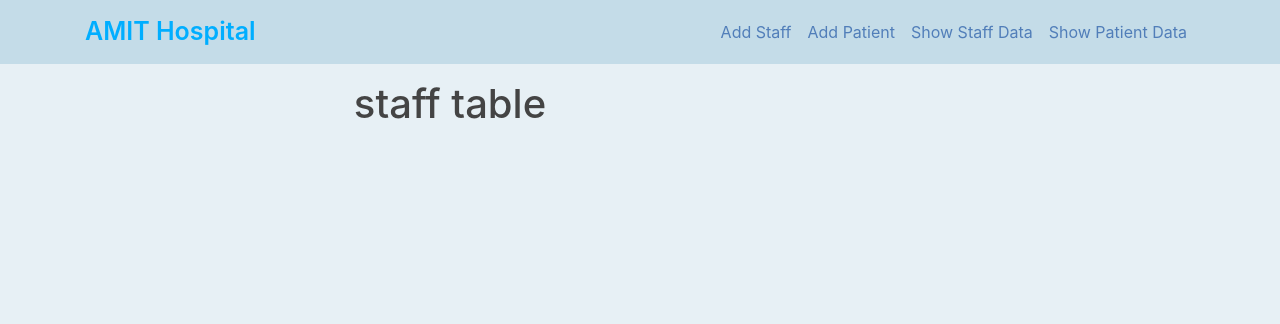
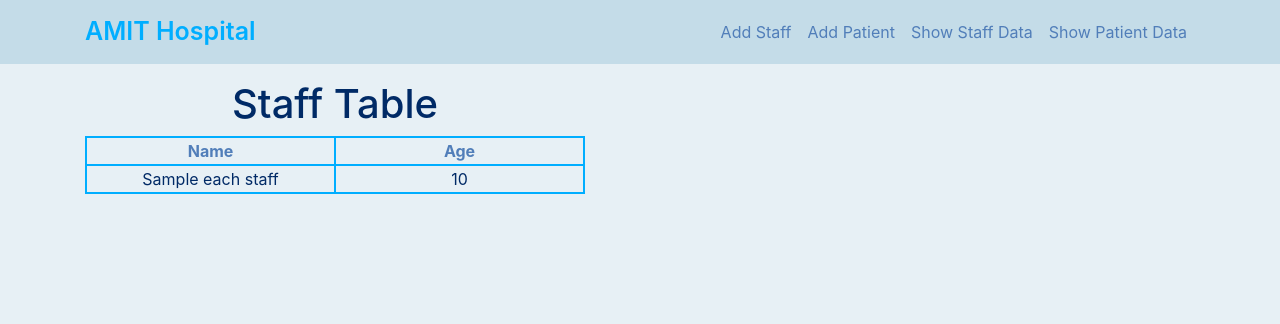
Before and after one commit to guirguisnashatzaki/Hospital-system, a Flask app: template myApp/templates/show-staff.html in a window 1280 px wide. Shown: the top 324 px of the page. Run offline with Flask 3, Linux system fonts and the light colour scheme; the template is opened without the code that fills it: most values are stand-ins (such as "Sample title", 1, 10 or a date in 2020); parts of the project's set-up code (start-up, migrations or seed data) failed here and were passed over; some libraries are stand-ins or nearby versions.

Commit message:
finishmyjob

```diff
--- a/myApp/File_Handler.py
+++ b/myApp/File_Handler.py
@@ -17,7 +17,8 @@ class file_handler():
 
         staff_list = []
         for i in self.staff_file.keys():
-            s = Staff(i,i[0],i[1],i[2],i[3])
+            s = Staff(i,self.staff_file[i][2],self.staff_file[i][0],self.staff_file[i][1],self.staff_file[i][3])
+
             staff_list.append(s)
         return staff_list
 
--- a/myApp/app.py
+++ b/myApp/app.py
@@ -51,9 +51,8 @@ def add_patient():
 @app.route("/show-staff")
 def show_staff():
     all_staff = fh.getStaff()
-    for each_staff in all_staff:
-        pass
-    return render_template('show-staff.html', title='Show Staff Data')
+
+    return render_template('show-staff.html', title='Show Staff Data',all_staff=all_staff)
 
 @app.route("/show-patient", methods=['GET', 'POST'])
 def show_patient():
--- a/myApp/templates/show-staff.html
+++ b/myApp/templates/show-staff.html
@@ -1,4 +1,20 @@
 {% extends "layout.html" %}
 {% block content %}
-    <h1>staff  table</h1>
+    <div class = table_container>
+        <h1 class = table_title>Staff Table</h1>
+        <table >
+            <tr class  = table_header>
+                <th>Name</th>
+                <th>Age</th>
+
+            </tr>
+            {% for each_staff in all_staff%}
+                <tr>
+                    <td>{{each_staff.name}}</td>
+                    <td>{{each_staff.age}}</td>
+
+                </tr>
+            {% endfor %}
+        </table>
+    </div>
 {% endblock content %}
```
Also changed, not shown: 2 other files.
